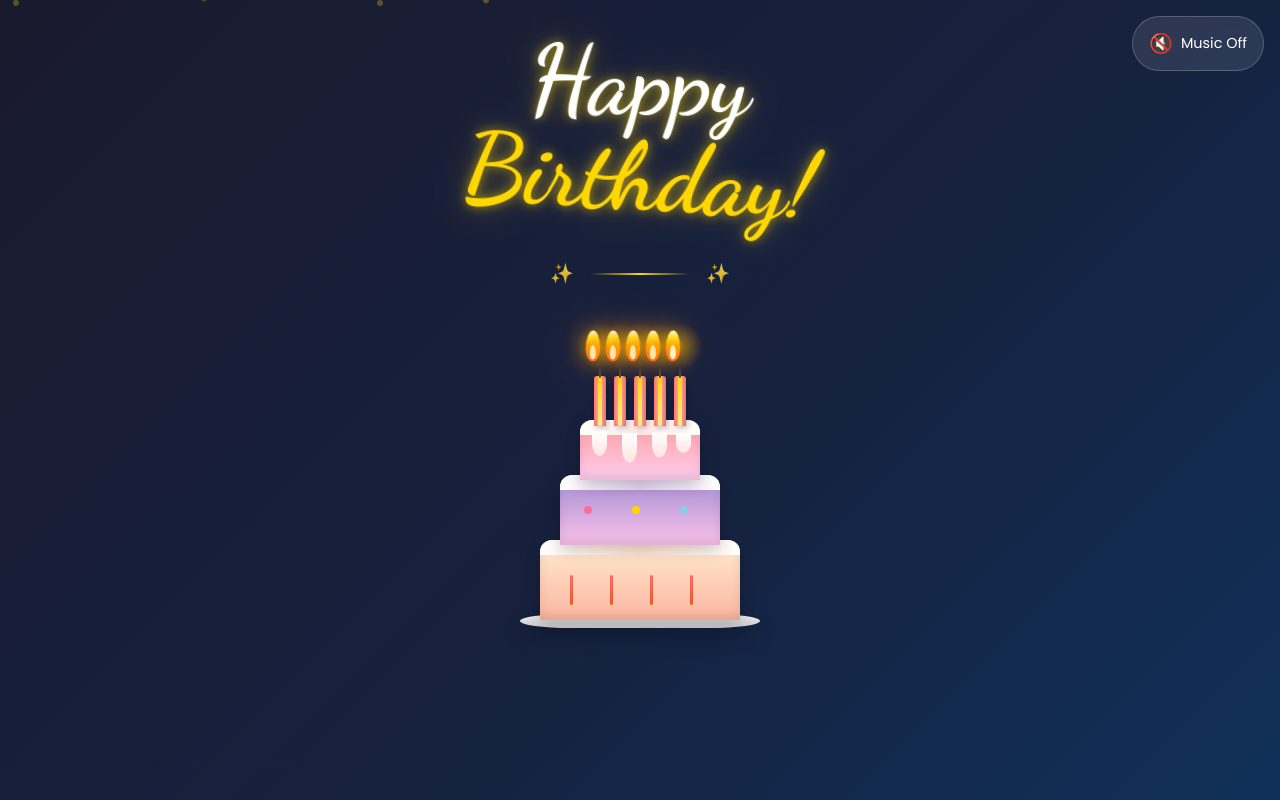
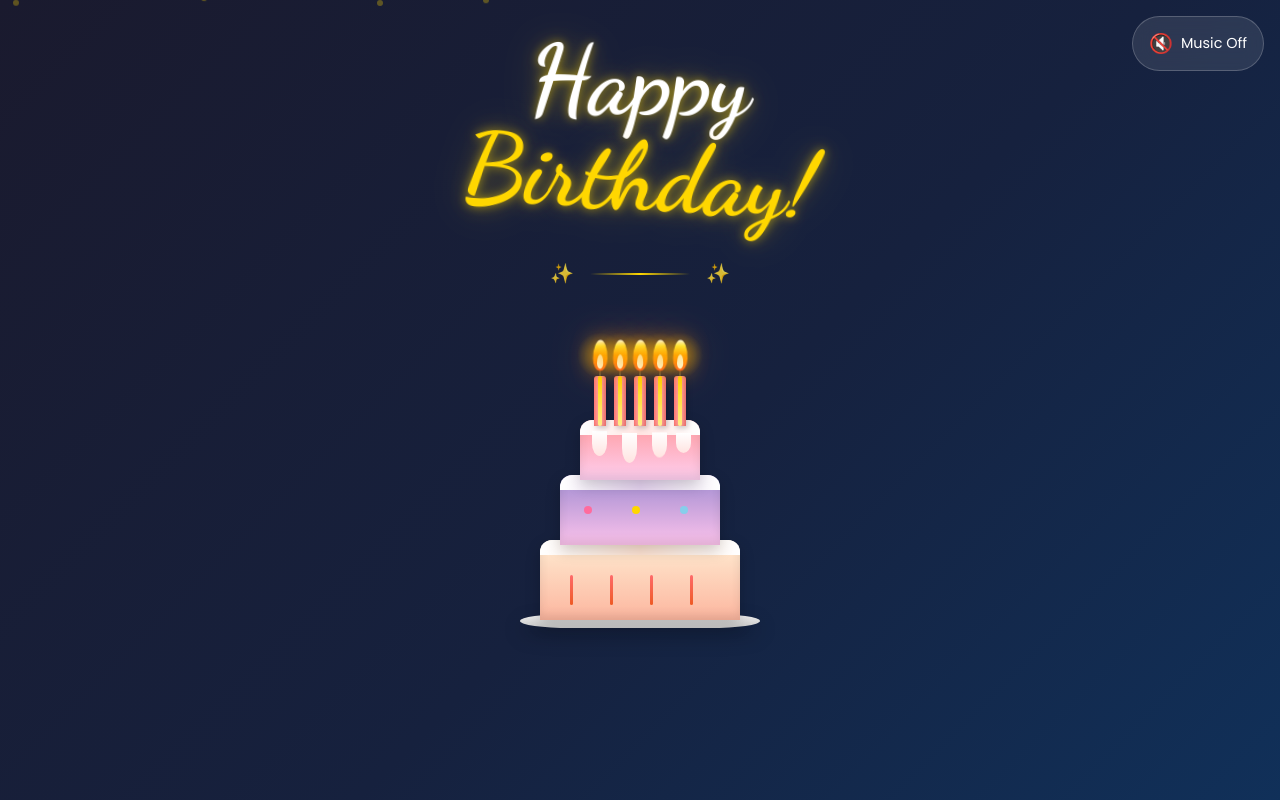
Before and after one commit to ModzAZP/gatau, a React (Vite) app: page / in a window 1280 px wide. Shown: the top 800 px of the page. Built offline with nearby package versions, Linux system fonts and the light colour scheme.

Commit message:
Extract & Upload src/styles/Candle.css via Modz Botz

```diff
--- a/src/styles/Candle.css
+++ b/src/styles/Candle.css
@@ -2,6 +2,9 @@
   position: relative;
   cursor: pointer;
   transition: transform 0.2s ease;
+  display: inline-block; /* Memastikan container seukuran lilin */
+  height: 50px;          /* Samakan dengan tinggi stick */
+  width: 12px;           /* Samakan dengan lebar stick */
 }
 
 .candle:hover {
@@ -40,16 +43,19 @@
   left: 50%;
   transform: translateX(-50%);
   width: 2px;
-  height: 10px;
+  height: 8px;
   background: linear-gradient(180deg, #2d2d2d, #4a4a4a);
   border-radius: 1px;
 }
 
+/* PERBAIKAN: Mengatur posisi api tepat di atas sumbu lilin */
 .flame-container {
   position: absolute;
-  top: -45px;
+  bottom: 100%; /* Mulai tepat di ujung atas candle-stick */
   left: 50%;
   transform: translateX(-50%);
+  margin-bottom: 6px; /* Memberi jarak halus dari sumbu */
+  z-index: 2;
 }
 
 .flame {
@@ -63,6 +69,7 @@
     0 0 20px rgba(255, 152, 0, 0.8),
     0 0 40px rgba(255, 152, 0, 0.4),
     0 0 60px rgba(255, 87, 34, 0.2);
+  transform-origin: bottom center; /* Animasi berpusat di bawah api */
 }
 
 .flame-inner {
@@ -87,15 +94,16 @@
   background: radial-gradient(circle, rgba(255, 193, 7, 0.4) 0%, transparent 70%);
   border-radius: 50%;
   animation: glow-pulse 1s ease-in-out infinite;
+  pointer-events: none; /* Supaya tidak mengganggu klik lilin */
 }
 
 @keyframes flicker {
   0% {
-    transform: translateX(-50%) scale(1) rotate(-2deg);
+    transform: scale(1) rotate(-2deg);
     height: 28px;
   }
   100% {
-    transform: translateX(-50%) scale(1.05) rotate(2deg);
+    transform: scale(1.05) rotate(2deg);
     height: 30px;
   }
 }
@@ -127,15 +135,15 @@
 @keyframes blow-out {
   0% {
     opacity: 1;
-    transform: translateX(-50%) scale(1);
+    transform: scale(1);
   }
   50% {
     opacity: 0.5;
-    transform: translateX(-50%) scale(1.5, 0.5) rotate(10deg);
+    transform: scale(1.5, 0.5) rotate(10deg);
   }
   100% {
     opacity: 0;
-    transform: translateX(-50%) scale(0);
+    transform: scale(0);
   }
 }
 
@@ -147,17 +155,20 @@
   background: linear-gradient(180deg, #1a1a1a, #2d2d2d);
 }
 
+/* Responsif untuk Mobile */
 @media (max-width: 480px) {
+  .candle {
+    width: 10px;
+    height: 40px;
+  }
   .candle-stick {
     width: 10px;
     height: 40px;
   }
-
   .flame {
     width: 12px;
     height: 24px;
   }
-
   .flame-inner {
     width: 5px;
     height: 12px;
```
